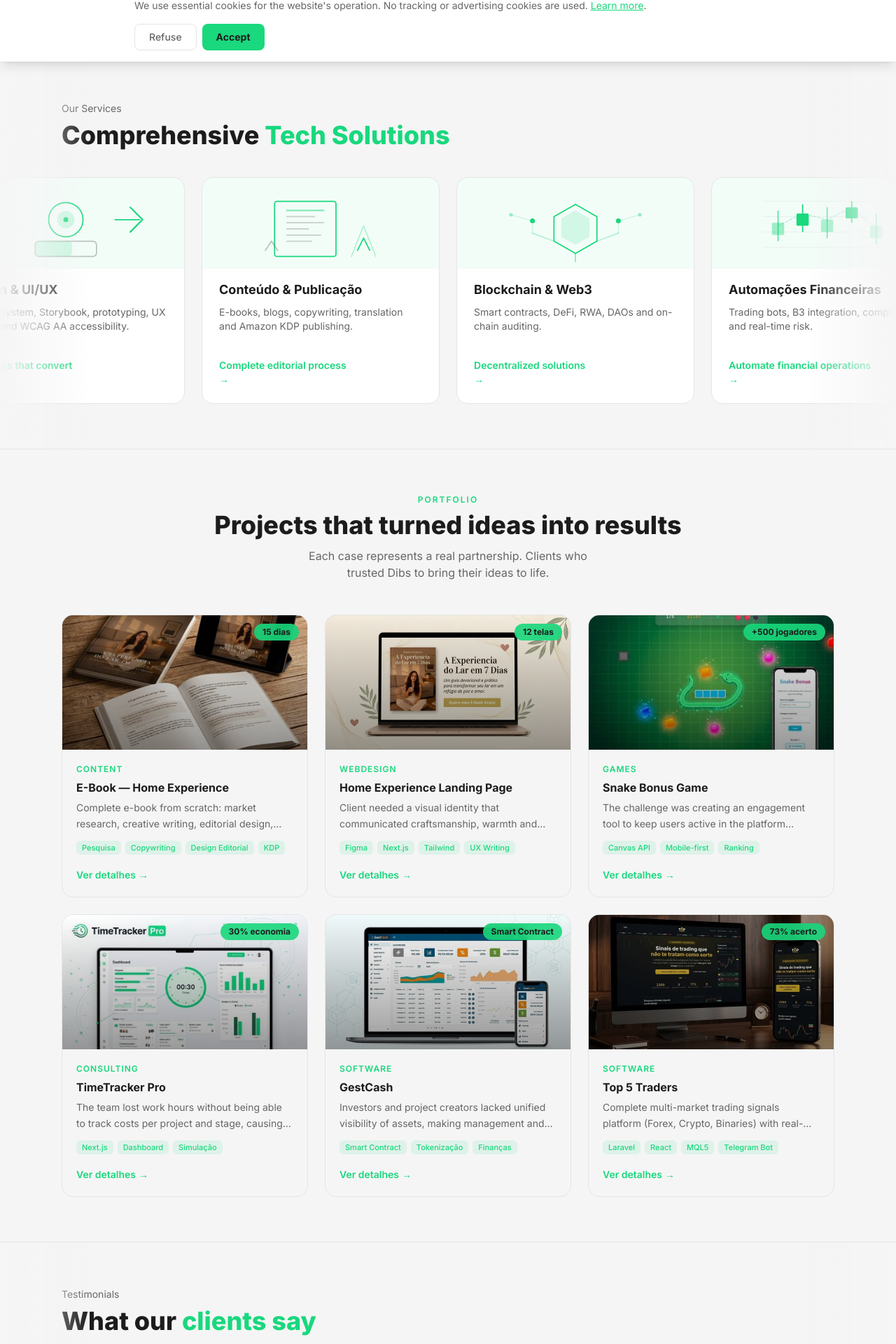
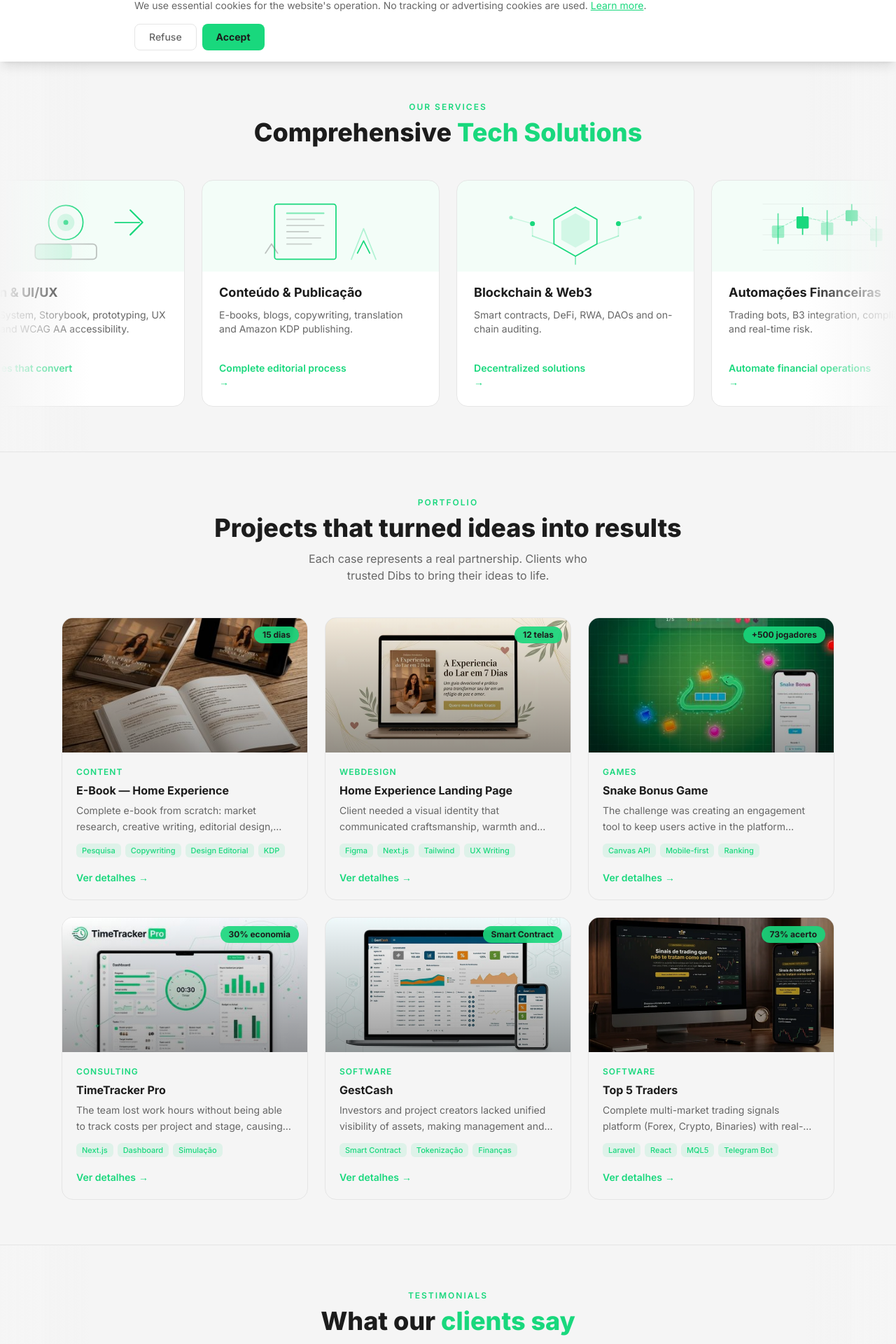
Before and after one commit to diretorrafamax-droid/site-institucional-dibs, a Next.js app: page /en in a window 1280 px wide. Shown: the part 712-2632 px from the top of the page at 70% size. Built offline with nearby package versions, Linux system fonts and the light colour scheme.

Commit message:
fix: standardize section titles (all centered) + subtitle responsive

```diff
--- a/src/components/AiLogos.tsx
+++ b/src/components/AiLogos.tsx
@@ -1,4 +1,5 @@
 import { useTranslations } from 'next-intl'
+import { SectionTitle } from '@/components/SectionTitle'
 
 interface AiLogoProps {
   name: string
@@ -94,11 +95,8 @@ export function AiLogos() {
       <div className="pointer-events-none absolute inset-y-0 left-0 z-10 w-32 bg-gradient-to-r from-surface to-transparent" />
       <div className="pointer-events-none absolute inset-y-0 right-0 z-10 w-32 bg-gradient-to-l from-surface to-transparent" />
 
-      <div className="mx-auto mb-10 max-w-6xl px-6 text-center">
-        <p className="mb-2 text-sm text-muted">{t('subtitle')}</p>
-        <h2 className="text-3xl font-extrabold md:text-4xl">
-          {t('title')} <span className="text-accent">{t('titleAccent')}</span>
-        </h2>
+      <div className="mx-auto mb-10 max-w-6xl px-6">
+        <SectionTitle label={t('subtitle')} title={t('title')} titleAccent={t('titleAccent')} />
       </div>
 
       <div className="flex animate-carousel-right gap-6" style={{ width: 'max-content' }}>
--- a/src/components/SectionTitle.tsx
+++ b/src/components/SectionTitle.tsx
@@ -1,9 +1,11 @@
-export function SectionTitle({ label, title, subtitle }: { label: string; title: string; subtitle?: string }) {
+export function SectionTitle({ label, title, titleAccent, subtitle }: { label: string; title: string; titleAccent?: string; subtitle?: string }) {
   return (
     <div className="mb-12 text-center">
       <p className="mb-2 text-xs font-semibold uppercase tracking-[2px] text-accent">{label}</p>
-      <h2 className="text-3xl font-extrabold md:text-4xl">{title}</h2>
-      {subtitle && <p className="mx-auto mt-3 max-w-md text-muted">{subtitle}</p>}
+      <h2 className="text-3xl font-extrabold md:text-4xl">
+        {title} {titleAccent && <span className="text-accent">{titleAccent}</span>}
+      </h2>
+      {subtitle && <p className="mx-auto mt-3 max-w-xs text-sm text-muted md:max-w-md md:text-base">{subtitle}</p>}
     </div>
   )
 }
--- a/src/components/ServiceCarousel.tsx
+++ b/src/components/ServiceCarousel.tsx
@@ -2,6 +2,7 @@
 
 import { useTranslations } from 'next-intl'
 import { Link } from '@/i18n/navigation'
+import { SectionTitle } from '@/components/SectionTitle'
 import {
   SoftwareIllustration,
   DesignIllustration,
@@ -36,10 +37,7 @@ export function ServiceCarousel() {
       <div className="pointer-events-none absolute inset-y-0 right-0 z-10 w-32 bg-gradient-to-l from-surface to-transparent" />
 
       <div className="mx-auto mb-10 max-w-6xl px-6">
-        <p className="mb-2 text-sm text-muted">{t('label')}</p>
-        <h2 className="text-3xl font-extrabold md:text-4xl">
-          {t('title')} <span className="text-accent">{t('titleHighlight')}</span>
-        </h2>
+        <SectionTitle label={t('label')} title={t('title')} titleAccent={t('titleHighlight')} />
       </div>
 
       <div className="flex animate-carousel-left gap-6" style={{ width: 'max-content' }}>
--- a/src/components/TechStack.tsx
+++ b/src/components/TechStack.tsx
@@ -1,4 +1,5 @@
 import { useTranslations } from 'next-intl'
+import { SectionTitle } from '@/components/SectionTitle'
 
 interface TechItemProps {
   name: string
@@ -68,12 +69,7 @@ export function TechStack() {
       <div className="absolute inset-0 bg-gradient-to-b from-transparent via-surface/30 to-surface/60" />
       <div className="absolute left-1/2 top-0 h-px w-1/3 -translate-x-1/2 bg-gradient-to-r from-transparent via-accent/20 to-transparent" />
       <div className="relative mx-auto max-w-6xl px-6">
-        <div className="mb-12 text-center">
-          <p className="mb-2 text-sm text-muted">{t('subtitle')}</p>
-          <h2 className="text-3xl font-extrabold md:text-4xl">
-            {t('title')} <span className="text-accent">{t('titleAccent')}</span>
-          </h2>
-        </div>
+        <SectionTitle label={t('subtitle')} title={t('title')} titleAccent={t('titleAccent')} />
         <div className="space-y-10">
           {categories.map(cat => (
             <div key={cat.label}>
--- a/src/components/TestimonialCarousel.tsx
+++ b/src/components/TestimonialCarousel.tsx
@@ -1,6 +1,7 @@
 'use client'
 
 import { useTranslations } from 'next-intl'
+import { SectionTitle } from '@/components/SectionTitle'
 
 const testimonialMeta = [
   { photo: '/assets/testimonials/debora-mendonca.png', rating: 5 },
@@ -75,10 +76,7 @@ export function TestimonialCarousel() {
       <div className="pointer-events-none absolute inset-y-0 right-0 z-10 w-32 bg-gradient-to-l from-surface to-transparent" />
 
       <div className="mx-auto mb-10 max-w-6xl px-6">
-        <p className="mb-2 text-sm text-muted">{t('subtitle')}</p>
-        <h2 className="text-3xl font-extrabold md:text-4xl">
-          {t('title')} <span className="text-accent">{t('titleAccent')}</span>
-        </h2>
+        <SectionTitle label={t('subtitle')} title={t('title')} titleAccent={t('titleAccent')} />
       </div>
 
       <div className="flex animate-carousel-left gap-6" style={{ width: 'max-content' }}>
```
